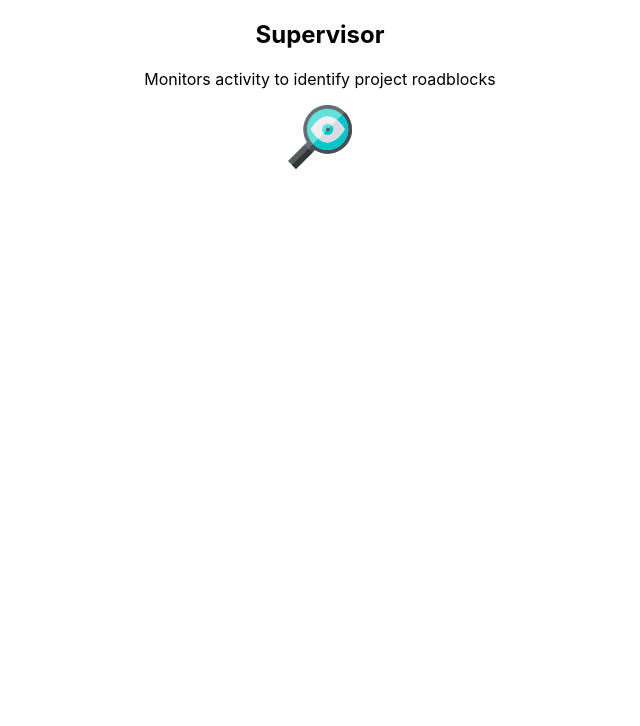
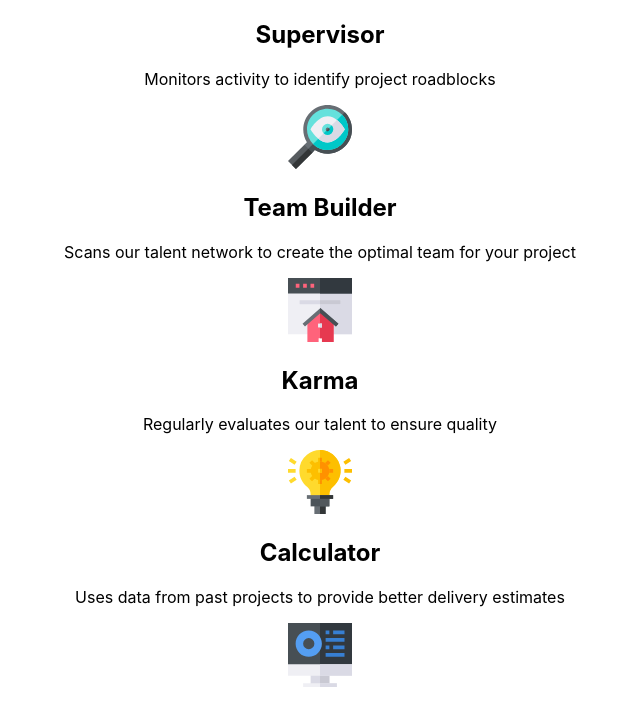
Before and after one commit to DonHeidi/four-card-section, a React (Create React App) app: page / in a window 1280 px wide. Shown: the top 726 px of the page, without its empty margins (320-960 px from the left). Built offline with nearby package versions, Linux system fonts and the light colour scheme.

Commit message:
added other cards

```diff
--- a/src/App.tsx
+++ b/src/App.tsx
@@ -1,11 +1,10 @@
-import React from "react";
-import logo from "./logo.svg";
 import "./App.css";
 import Card from "./components/Card";
 
 function App() {
   return (
     <div className="App">
+      <main>
         <Card
           title="Supervisor"
           copy="Monitors activity to identify project roadblocks"
@@ -14,6 +13,34 @@ function App() {
             alt: "supervisor",
           }}
         />
+
+        <Card
+          title="Team Builder"
+          copy="Scans our talent network to create the optimal team for your project"
+          icon={{
+            url: `${process.env.PUBLIC_URL}/images/icon-team-builder.svg`,
+            alt: "supervisor",
+          }}
+        />
+
+        <Card
+          title="Karma"
+          copy="Regularly evaluates our talent to ensure quality"
+          icon={{
+            url: `${process.env.PUBLIC_URL}/images/icon-karma.svg`,
+            alt: "supervisor",
+          }}
+        />
+
+        <Card
+          title="Calculator"
+          copy="Uses data from past projects to provide better delivery estimates"
+          icon={{
+            url: `${process.env.PUBLIC_URL}/images/icon-calculator.svg`,
+            alt: "supervisor",
+          }}
+        />
+      </main>
     </div>
   );
 }
```
Lines whose indentation alone changed are shown as unchanged.
